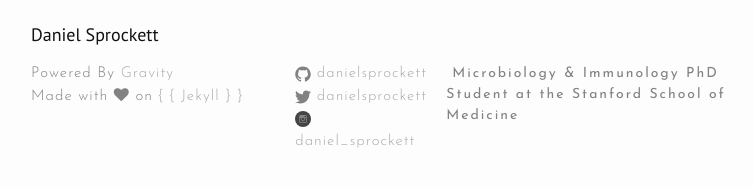
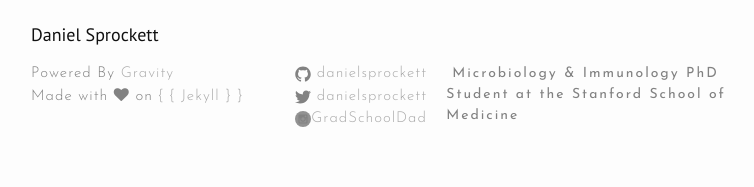
Before and after one commit to DanielSprockett/danielsprockett.github.io, a Jekyll site: the page built from index.html, in a window 1280 px wide. Shown: the part 506-693 px from the top of the page, without its empty margins (239-993 px from the left). Built offline with Jekyll 4.4.1, drawn with Linux system fonts in a browser that asks for light colours; nearby versions of some CDN libraries; the list of posts is cut into pages by our own code.

Commit message:
update icons

```diff
--- a/_config.yml
+++ b/_config.yml
@@ -13,7 +13,7 @@ baseurl: "" # the subpath of your site, e.g. /blog
 url: "https://danielsprockett.github.io/" # the base hostname & protocol for your site
 twitter_username: danielsprockett
 github_username:  danielsprockett
-instagram_username:  daniel_sprockett
+instagram_username:  GradSchoolDad
 paginate: 5
 theme-dark: false #Set to true to change to dark website theme
 
```
Also changed, not shown: _includes/icon-instagram.svg.
